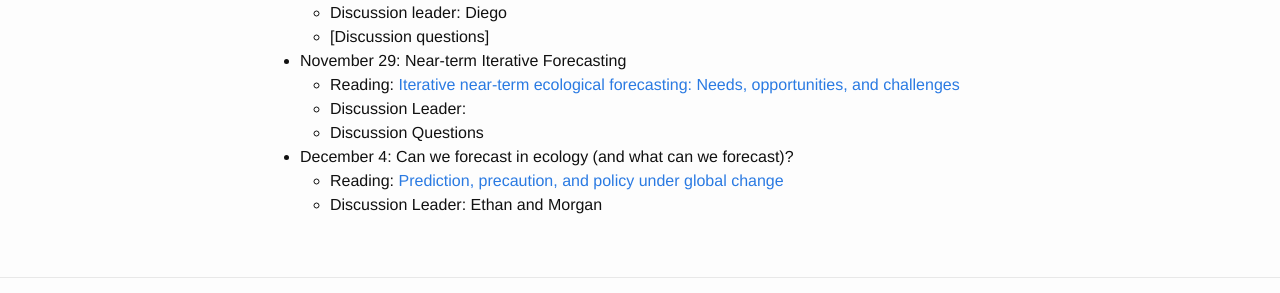
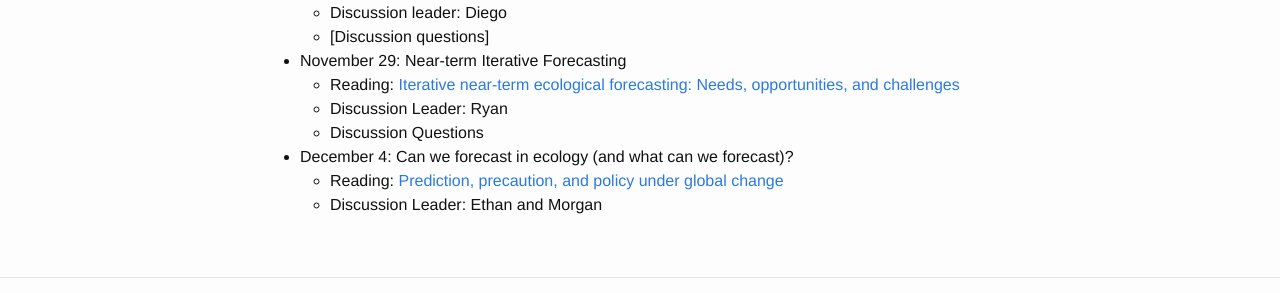
Before and after one commit to weecology/forecasting-dynamics-course, a Jekyll site: the page built from schedule.md, in a window 1280 px wide and 900 px high, scrolled down 2171 px. Shown: the part 422-715 px from the top of the window. Built offline with Jekyll 4.4.1, drawn with Linux system fonts in a browser that asks for light colours.

Commit message:
Add discussion leader

```diff
--- a/schedule.md
+++ b/schedule.md
@@ -123,7 +123,7 @@ Activity days when laptops are required are noted in italics. Discussion leaders
 
 * November 29:  Near-term Iterative Forecasting
     * Reading: [Iterative near-term ecological forecasting: Needs, opportunities, and challenges](https://doi.org/10.1073/pnas.1710231115 )
-    * Discussion Leader:
+    * Discussion Leader: Ryan
     * Discussion Questions
 
 * December 4: Can we forecast in ecology (and what can we forecast)?
```
